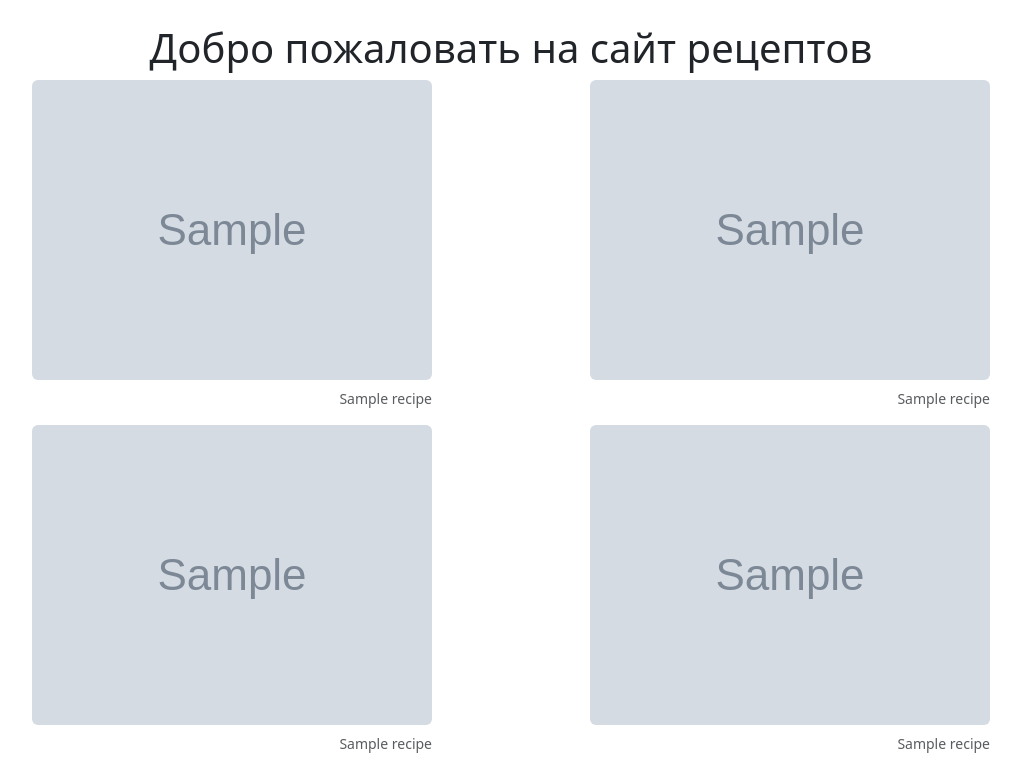
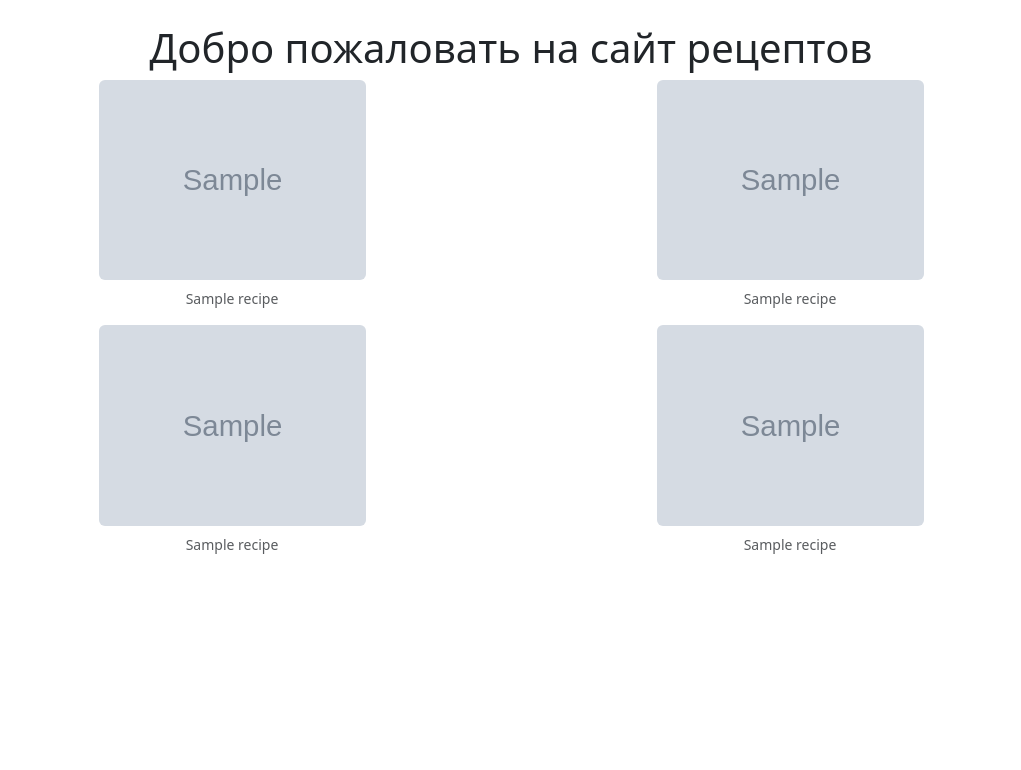
Before and after one commit to VasiliyMikhaylov91/Webdevelopment_python_certification, a Django app: page / in a window 1280 px wide. Shown: the part 73-843 px from the top of the page, without its empty margins (129-1150 px from the left). After the commit the page ends 627 px from the top, so only its background shows below. Run offline with Django 4.2, Linux system fonts and the light colour scheme; tables that the repository leaves empty hold one stand-in row (values such as "Sample post"); grey boxes marked "Sample" are stand-in pictures.

Commit message:
correct recipes in index

```diff
--- a/recipes/main/templates/main/index.html
+++ b/recipes/main/templates/main/index.html
@@ -8,12 +8,12 @@
           <div class="row row-cols-2">
                   {% for recipe in recipes %}
                   <div class="col">
-                          <figure class="figure">
+                          <figure class="figure w-50">
                                 <img src="/media/{{ recipe.meal_image }}"
                                      class="figure-img img-fluid rounded"
                                      alt="{{ recipe.title }}"
                                 >
-                                <figcaption class="figure-caption text-end">{{ recipe.title }}</figcaption>
+                                <figcaption class="figure-caption text-center">{{ recipe.title }}</figcaption>
                           </figure>
                   </div>
                   {% endfor %}
```
